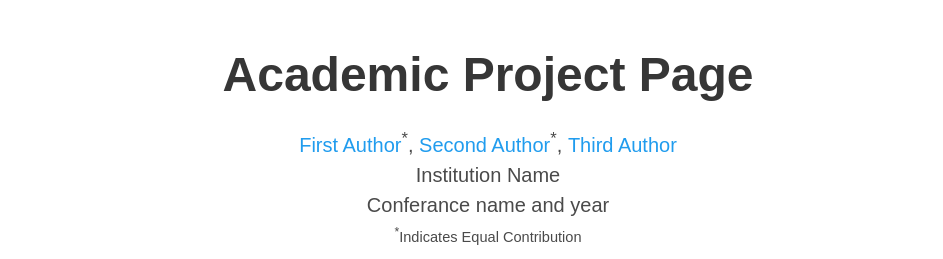
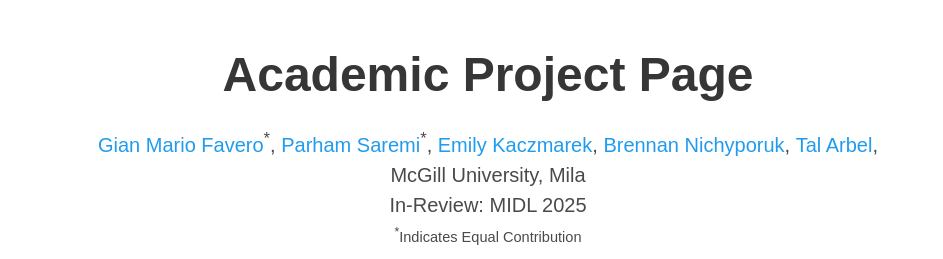
Before and after one commit to faverogian/med-diffusion-classifier.github.io, a plain HTML site: page index.html in a window 1280 px wide. Shown: the top 259 px of the page, without its empty margins (152-1095 px from the left). Drawn offline with nearby package versions, Linux system fonts and the light colour scheme; some icons are missing; a web font is replaced by a local one.

Commit message:
init commit to see if it works

```diff
--- a/index.html
+++ b/index.html
@@ -56,16 +56,19 @@
             <div class="is-size-5 publication-authors">
               <!-- Paper authors -->
               <span class="author-block">
-                <a href="FIRST AUTHOR PERSONAL LINK" target="_blank">First Author</a><sup>*</sup>,</span>
+                <a href="https://www.cim.mcgill.ca/~faverog/" target="_blank">Gian Mario Favero</a><sup>*</sup>,</span>
                 <span class="author-block">
-                  <a href="SECOND AUTHOR PERSONAL LINK" target="_blank">Second Author</a><sup>*</sup>,</span>
+                  <a href="https://www.cim.mcgill.ca/~parhamsa/" target="_blank">Parham Saremi</a><sup>*</sup>,</span>
                   <span class="author-block">
-                    <a href="THIRD AUTHOR PERSONAL LINK" target="_blank">Third Author</a>
-                  </span>
+                    <a href="https://www.cim.mcgill.ca/~ekacz/" target="_blank">Emily Kaczmarek</a>,</span>
+                    <span class="author-block">
+                      <a href="https://www.cim.mcgill.ca/~brennann/" target="_blank">Brennan Nichyporuk</a>,</span>
+                      <span class="author-block">
+                        <a href="https://www.cim.mcgill.ca/~arbel/#" target="_blank">Tal Arbel</a>,</span>
                   </div>
 
                   <div class="is-size-5 publication-authors">
-                    <span class="author-block">Institution Name<br>Conferance name and year</span>
+                    <span class="author-block">McGill University, Mila<br>In-Review: MIDL 2025</span>
                     <span class="eql-cntrb"><small><br><sup>*</sup>Indicates Equal Contribution</small></span>
                   </div>
 
```
